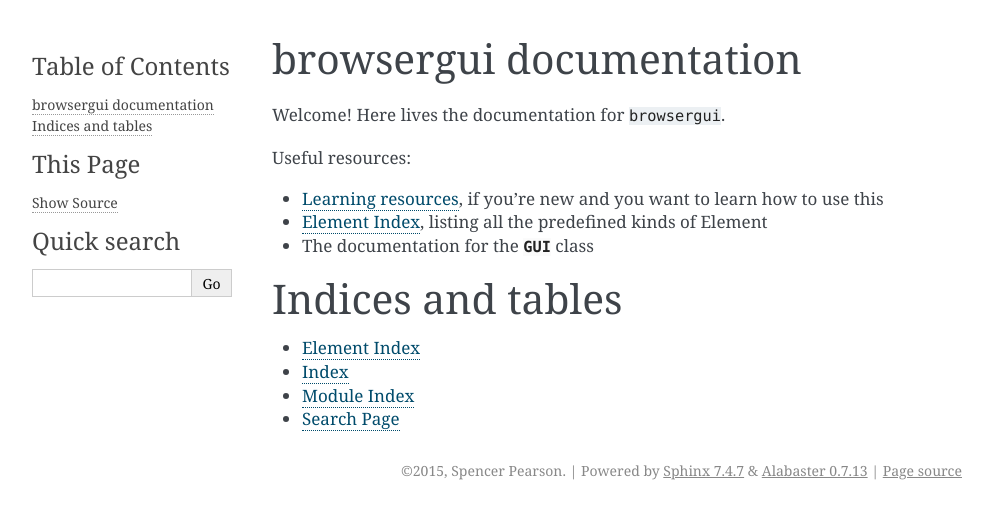
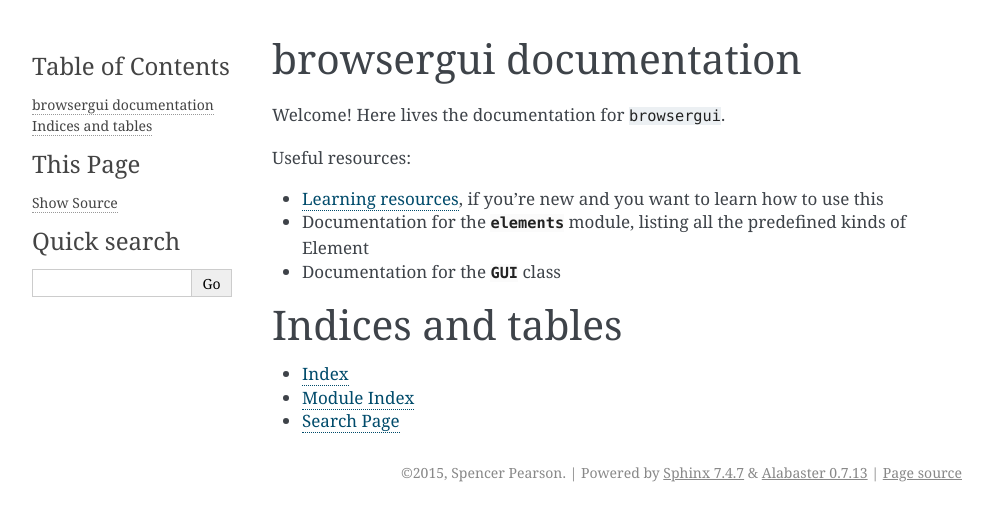
Before and after one commit to speezepearson/browsergui, a Sphinx documentation site: the page built from doc/index.rst, in a window 1280 px wide. Shown: the top 521 px of the page, without its empty margins (148-1141 px from the left). Built offline with Sphinx 7.4.7, drawn with Linux system fonts in a browser that asks for light colours.

Commit message:
tweak docs

```diff
--- a/doc/index.rst
+++ b/doc/index.rst
@@ -13,8 +13,8 @@
 Useful resources:
 
 - `Learning resources`_, if you're new and you want to learn how to use this
-- :ref:`element-index`, listing all the predefined kinds of Element
-- The documentation for the :class:`GUI <gui.GUI>` class
+- Documentation for the :mod:`elements <browsergui.elements>` module, listing all the predefined kinds of Element
+- Documentation for the :class:`GUI <gui.GUI>` class
 
 .. _learning resources: https://github.com/speezepearson/browsergui/wiki
 
@@ -22,7 +22,6 @@
 Indices and tables
 ==================
 
-* :ref:`element-index`
 * :ref:`genindex`
 * :ref:`modindex`
 * :ref:`search`
```
Also changed, not shown: doc/element-index.rst (deleted, +0 -36 lines), 2 other files.
